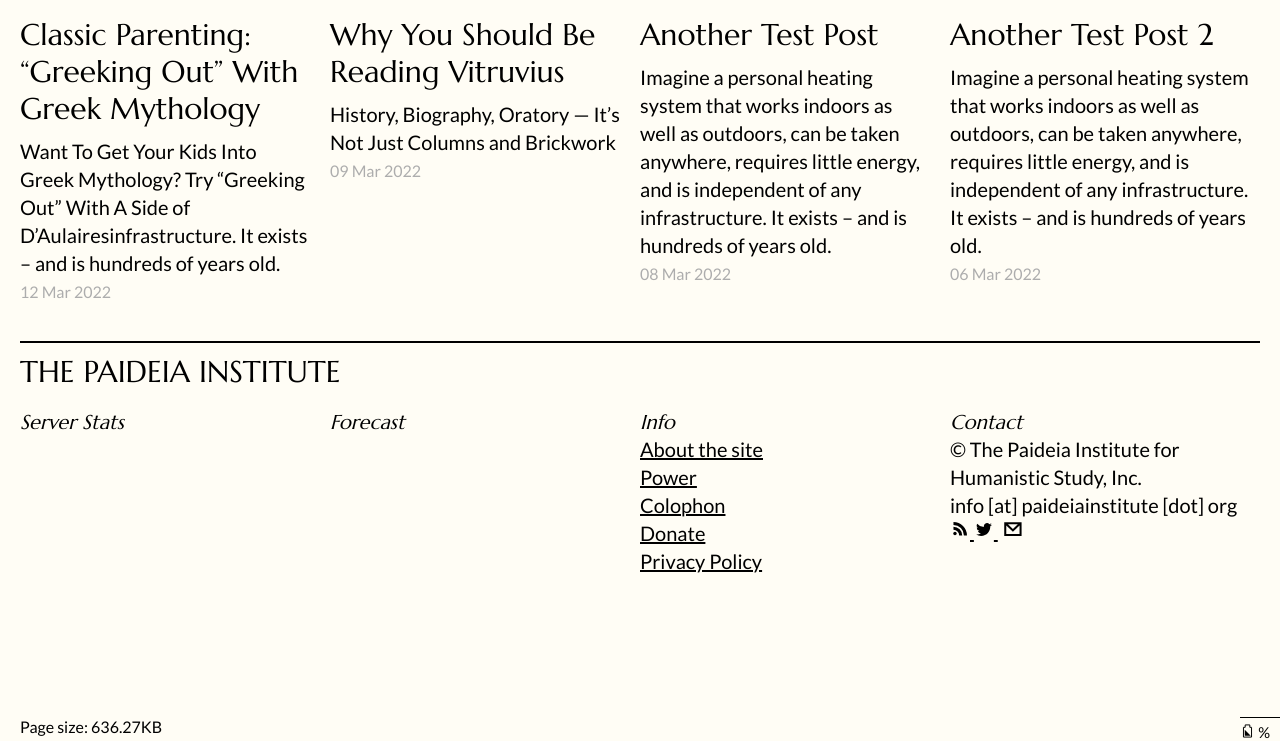
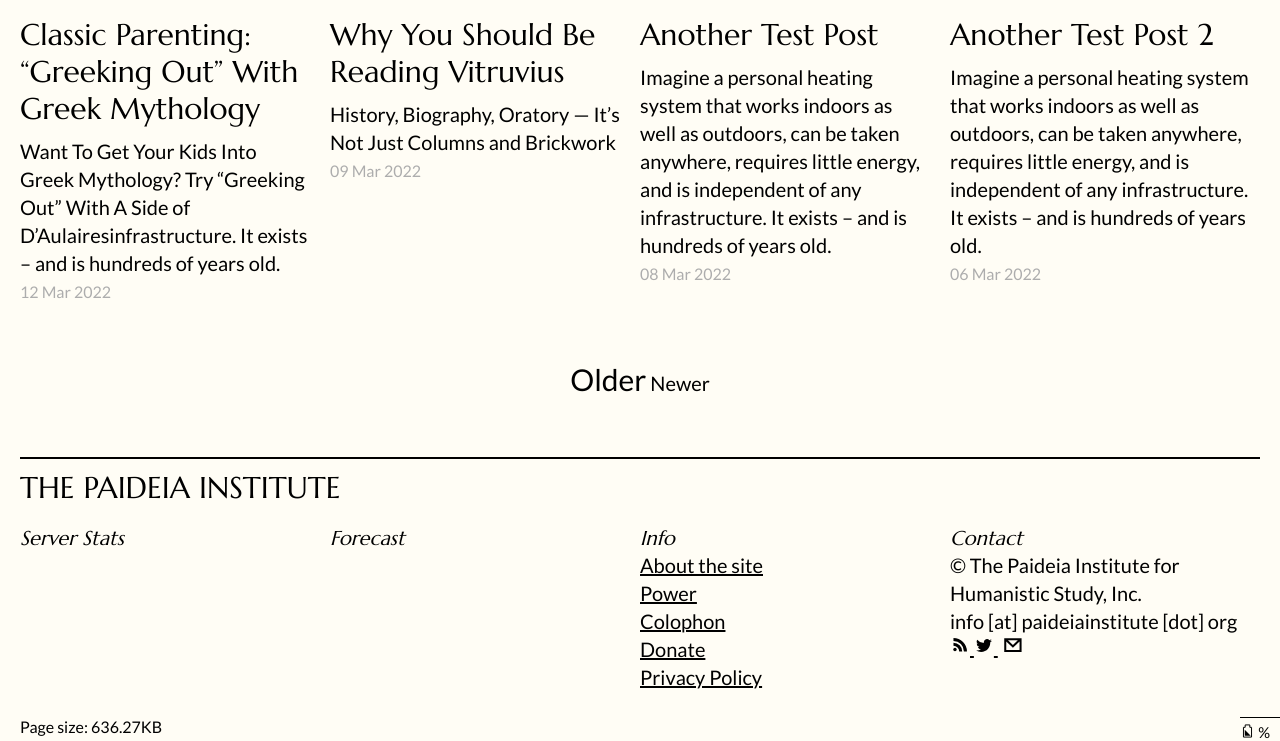
Before and after one commit to paidinst/paidinst.github.io, a Jekyll site: the page built from index.html, in a window 1280 px wide and 900 px high, scrolled down 1250 px, cut to the strip 159-900 px from the top of the window. Built offline with Jekyll 4.4.1, drawn with Linux system fonts in a browser that asks for light colours; the list of posts is cut into pages by our own code.

Commit message:
Update index.html

```diff
--- a/index.html
+++ b/index.html
@@ -43,3 +43,22 @@
                 </li>
                {% endfor %}
             </ul>
+
+
+
+<div class="paginator">
+  {% if paginator.next_page %}
+    <a class="pagination-item older" href="/page{{paginator.next_page}}/">Older</a>
+  {% else %}
+    <span class="pagination-item older">Older</span>
+  {% endif %}
+  {% if paginator.previous_page %}
+    {% if paginator.page == 2 %}
+      <a class="pagination-item newer" href="/">Newer</a>
+    {% else %}
+      <a class="pagination-item newer" href="/page{{paginator.previous_page}}/">Newer</a>
+    {% endif %}
+  {% else %}
+    <span class="pagination-item newer">Newer</span>
+  {% endif %}
+</div>
```
